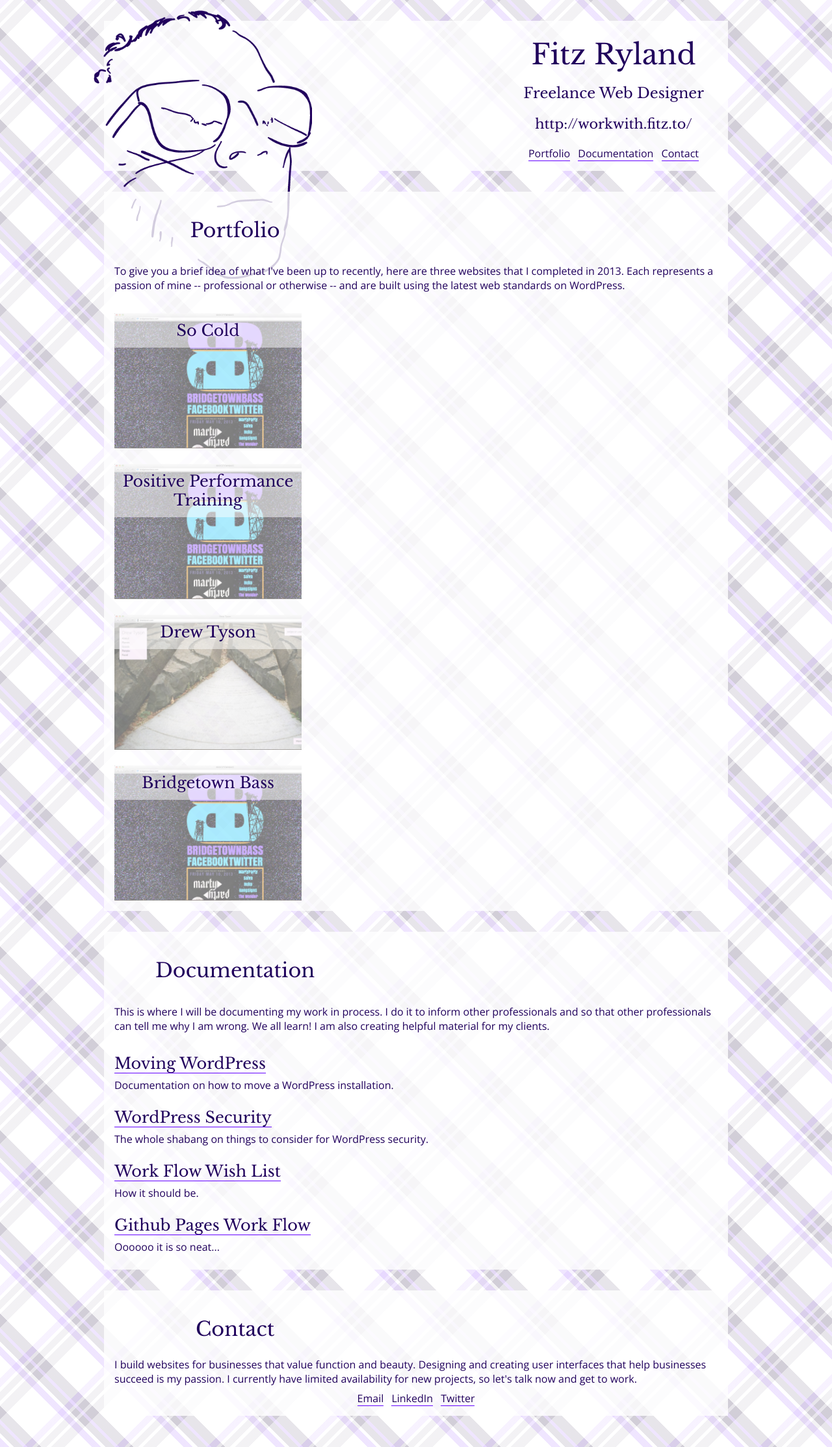
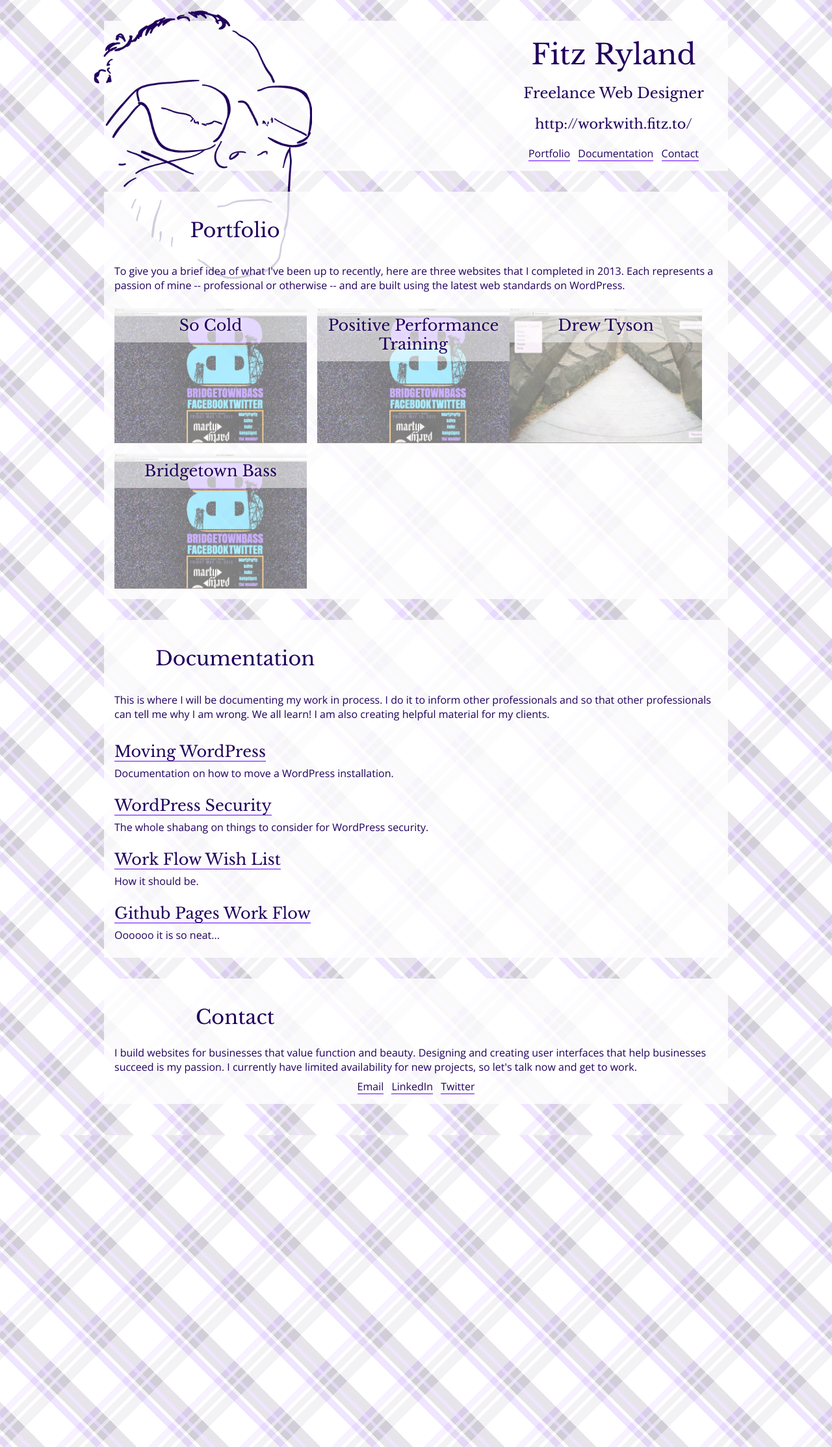
Before and after one commit to fitzryland/workwithfitzto, a Jekyll site: the page built from index.html, in a window 1280 px wide. Shown: the whole page at 65% size. Built offline with Jekyll 4.4.1, drawn with Linux system fonts in a browser that asks for light colours; nearby versions of some CDN libraries; comment, search, counter and statistics services are not loaded.

Commit message:
basic tablet layout for home portfolio section

```diff
--- a/css/main.css
+++ b/css/main.css
@@ -8,9 +8,6 @@
   font: 16px 'Open Sans', sans-serif;
   margin: 0;
   padding: 0; }
-  @media only screen and (max-width: 640px) and (orientation: landscape) {
-    body {
-      font-size: 12px; } }
 
 h1, h2, h3, h4, h5, h6 {
   font-family: 'Libre Baskerville', serif;
@@ -170,13 +167,21 @@
   text-align: center;
   text-decoration: none;
   width: 18em; }
+  .project-thumb:hover .project-thumb-image {
+    opacity: 1; }
+  @media only screen and (min-width: 768px) {
+    .project-thumb {
+      float: left;
+      margin-top: 1em;
+      width: 18.5em; }
+      .project-thumb:nth-child(2n-1) {
+        margin-right: 1em; } }
   .project-thumb h3 {
     background-color: rgba(255, 255, 255, 0.5);
+    margin-top: 0;
     padding: 0.5em 0;
     position: relative;
     z-index: 800; }
-  .project-thumb:hover .project-thumb-image {
-    opacity: 1; }
 
 a.project-thumb:link, a.project-thumb:visited {
   border-bottom: none;
```
Also changed, not shown: css/main.scss (+19 -9 lines).
